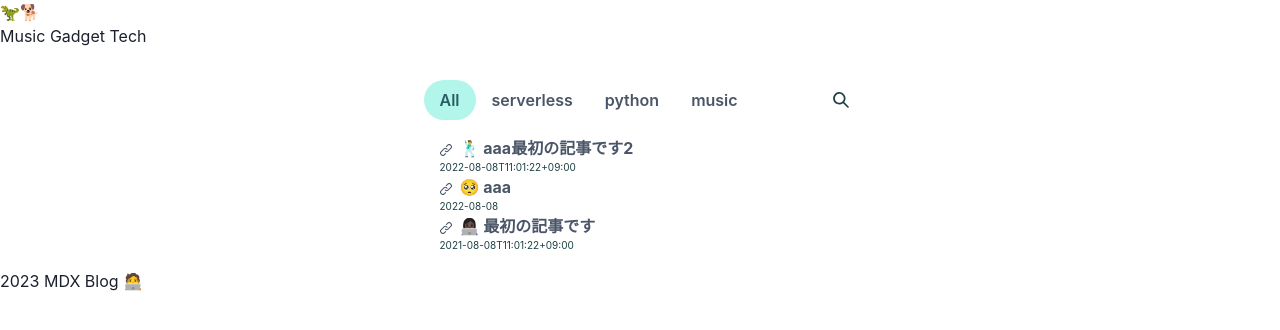
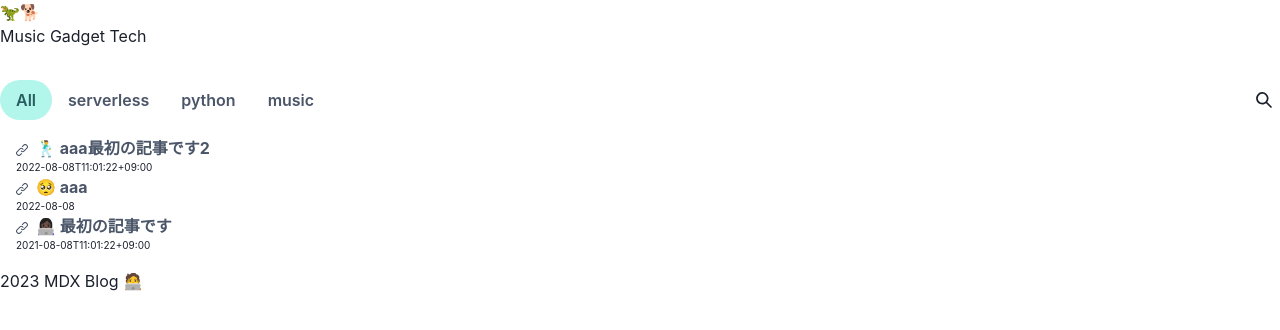
Before and after one commit to kzhub/mdx-blog, a Next.js app: page / in a window 1280 px wide. Shown: the top 330 px of the page. Built offline with nearby package versions, Linux system fonts and the light colour scheme.

Commit message:
Update Layout

```diff
--- a/pages/_document.tsx
+++ b/pages/_document.tsx
@@ -1,21 +1,17 @@
 import { Html, Head, Main, NextScript } from 'next/document'
-import Link from 'next/link'
-import { Heading } from '@chakra-ui/react'
 import Header from '@/components/Header'
 import Footer from '@/components/Footer'
+import { Box } from '@chakra-ui/react'
 export default function Document() {
 	return (
 			<Html lang="ja">
 				<Head />
 				<body>
 					<Header />
+						<Box bg='' maxW='453px' h='100%' color='#1D4044' m='0 auto' px='10px'>
 
-					{/* <h1>
-						<Link href='/'>
-						Markdown Note
-						</Link>
-					</h1> */}
-					<Main />
+							<Main />
+						</Box>
 					<NextScript />
 					<Footer />
 				</body>
--- a/pages/index.tsx
+++ b/pages/index.tsx
@@ -13,8 +13,6 @@ import {
 	TabPanel,
 } from '@chakra-ui/react'
 import Article from "@/components/Article";
-import Header from "@/components/Header";
-
 
 type articleObjectType = {
 	data: String,
@@ -41,9 +39,6 @@ export default function Home({ data }: { data: Array<articleObjectType> }) {
 				<link rel="icon" href="/favicon.ico" />
 			</Head>
 
-			{/* <Header /> */}
-
-			<Box bg='' maxW='453px' h='100%' color='#1D4044' m='0 auto' px='10px'>
 				<Tabs variant='soft-rounded' colorScheme='teal'>
 					<Flex mt='32px'>
 						<Box>
@@ -82,7 +77,6 @@ export default function Home({ data }: { data: Array<articleObjectType> }) {
 						})}
 					</TabPanels>
 				</Tabs>
-			</Box>
 		</>
 	);
 }
```
